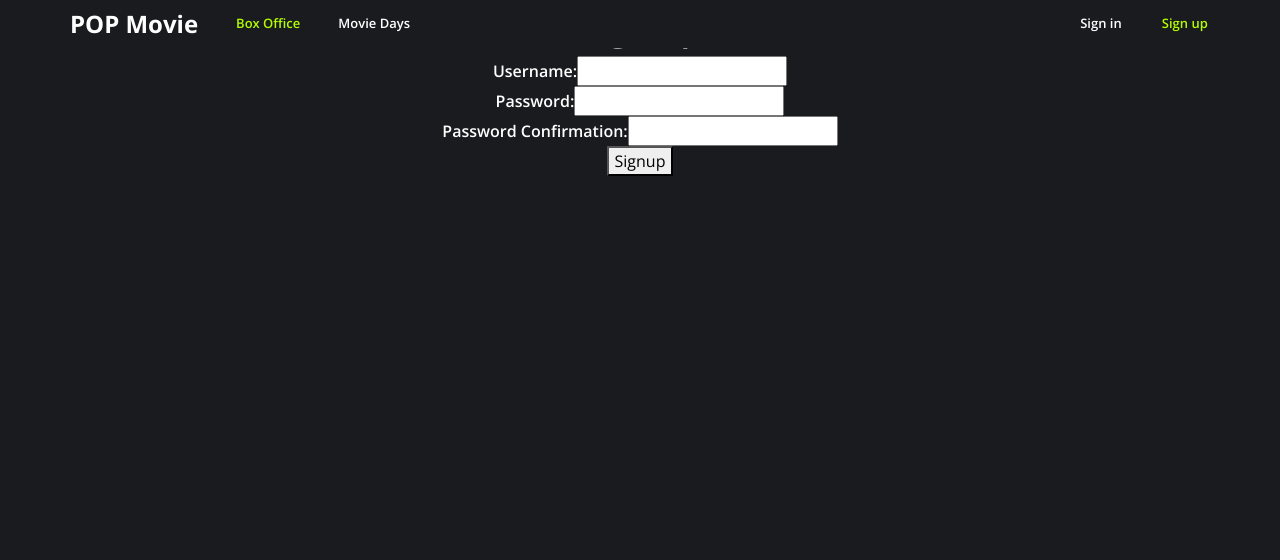
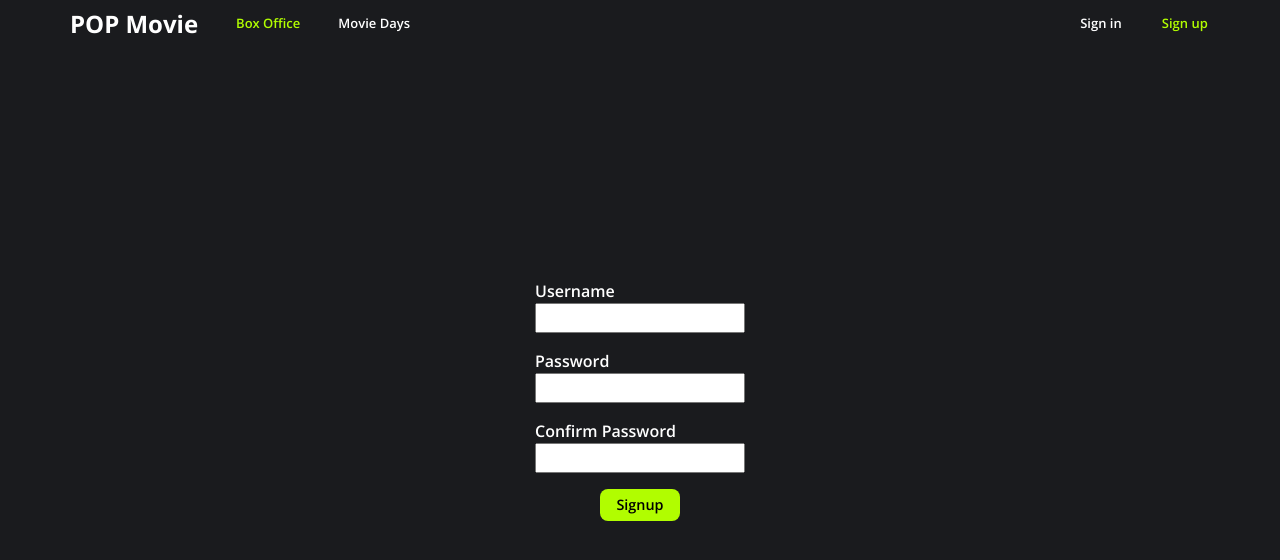
Before and after one commit to SingTheCode/POP-Movie, a Vue app in the folder client/: page /signup in a window 1280 px wide. Shown: the top 560 px of the page. Built offline with nearby package versions, Linux system fonts and the light colour scheme.

Commit message:
feat: login 페이지와 signup 페이지에 css를 적용한다

```diff
--- a/client/src/views/LoginView.vue
+++ b/client/src/views/LoginView.vue
@@ -1,10 +1,9 @@
 <template>
   <div id="login-view">
-    <h1>Login</h1>
 
     <form @submit.prevent="login(credentials)">
-      <div>
-        <label for="username">username: </label>
+      <div class="input-div">
+        <label for="username">username</label>
         <input
             v-model="credentials.username"
             type="text"
@@ -13,8 +12,8 @@
         />
       </div>
 
-      <div>
-        <label for="password">password: </label>
+      <div class="input-div">
+        <label for="password">password</label>
         <input
             v-model="credentials.password"
             type="password"
@@ -50,7 +49,39 @@ export default {
 
 <style scoped>
 #login-view {
+  display: flex;
+  flex-direction: column;
+  justify-content: center;
+  align-items: center;
   width: 100vw;
   height: 100vh;
 }
+
+form {
+  display: flex;
+  flex-direction: column;
+  justify-content: center;
+  align-items: center;
+  width: 40rem
+}
+
+.input-div {
+  display: flex;
+  flex-direction: column;
+  align-items: flex-start;
+  padding-bottom: 1rem;
+}
+
+button {
+  width: 5rem;
+  height: 2rem;
+  background-color: #b1fd00;
+  color: black;
+  font-size: 0.9rem;
+  font-weight: 600;
+  border-style: none;
+  border-radius: 8px;
+}
+
+
 </style>
--- a/client/src/views/SignUpView.vue
+++ b/client/src/views/SignUpView.vue
@@ -1,18 +1,16 @@
 <template>
   <div id="sign-up">
-    <h1>Signup</h1>
-
     <form @submit.prevent="signup(credentials)">
-      <div>
-        <label for="username">Username: </label>
+      <div class="signup-box">
+        <label for="username">Username</label>
         <input v-model="credentials.username" type="text" id="username" required/>
       </div>
-      <div>
-        <label for="password1">Password: </label>
+      <div class="signup-box">
+        <label for="password1">Password</label>
         <input v-model="credentials.password1" type="password" id="password1" required/>
       </div>
-      <div>
-        <label for="password2">Password Confirmation: </label>
+      <div class="signup-box">
+        <label for="password2">Confirm Password</label>
         <input v-model="credentials.password2" type="password" id="password2" required/>
       </div>
       <button>Signup</button>
@@ -44,7 +42,37 @@ export default {
 
 <style scoped>
 #sign-up {
+  display: flex;
+  flex-direction: column;
+  justify-content: center;
+  align-items: center;
   width: 100vw;
   height: 100vh;
 }
+
+form {
+  display: flex;
+  flex-direction: column;
+  justify-content: center;
+  align-items: center;
+  width: 40rem
+}
+
+.signup-box {
+  display: flex;
+  flex-direction: column;
+  align-items: flex-start;
+  padding-bottom: 1rem;
+}
+
+button {
+  width: 5rem;
+  height: 2rem;
+  background-color: #b1fd00;
+  color: black;
+  font-size: 0.9rem;
+  font-weight: 600;
+  border-style: none;
+  border-radius: 8px;
+}
 </style>
```
